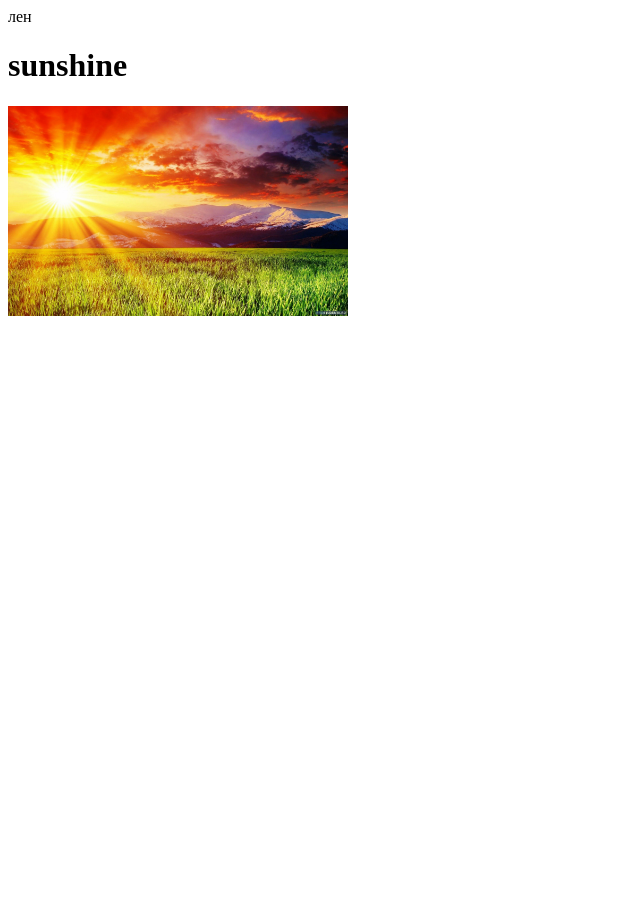
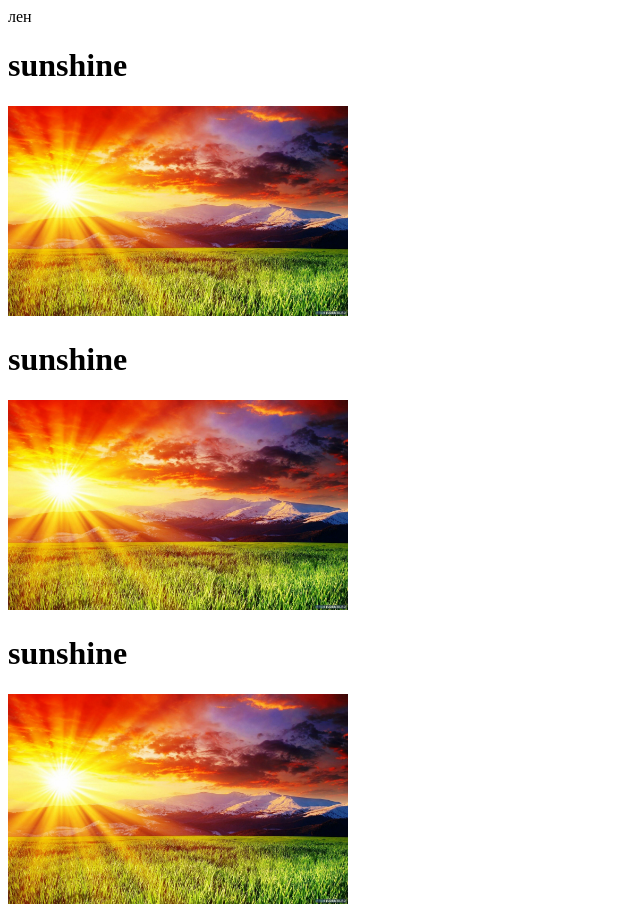
Before and after one commit to Tupish/IS122, a plain HTML site: page index.html in a window 1280 px wide. Shown: the whole page, without its empty margins (0-640 px from the left). Before the commit the page ends 800 px from the top, so only its background shows below. Drawn offline with Linux system fonts and the light colour scheme.

Commit message:
Lenar daniel

```diff
--- a/index.html
+++ b/index.html
@@ -12,6 +12,10 @@
 лен
 <H1>sunshine</H1>
 <img src="123.webp" width="340" height="210" alt="sunshine">
+<H1>sunshine</H1>
+<img src="123.webp" width="340" height="210" alt="sunshine">
+<H1>sunshine</H1>
+<img src="123.webp" width="340" height="210" alt="sunshine">
 </body>
 <script src="script.js"></script>
 </html>
```
